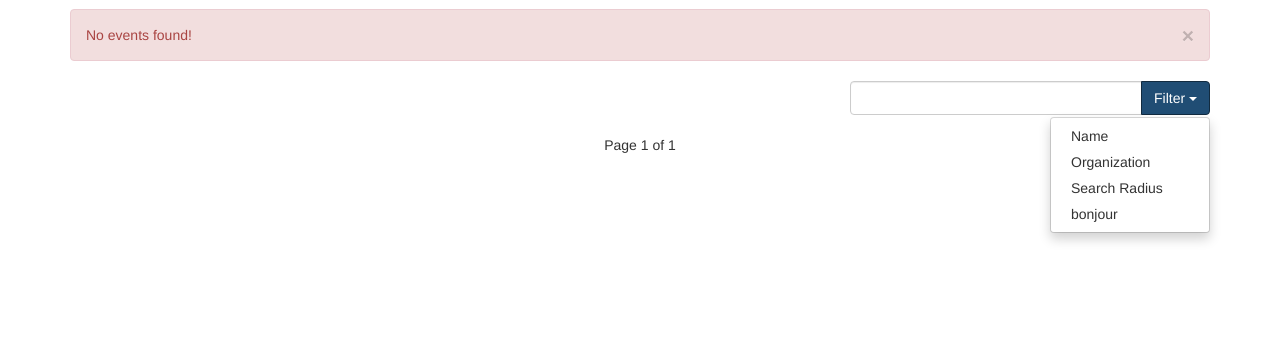
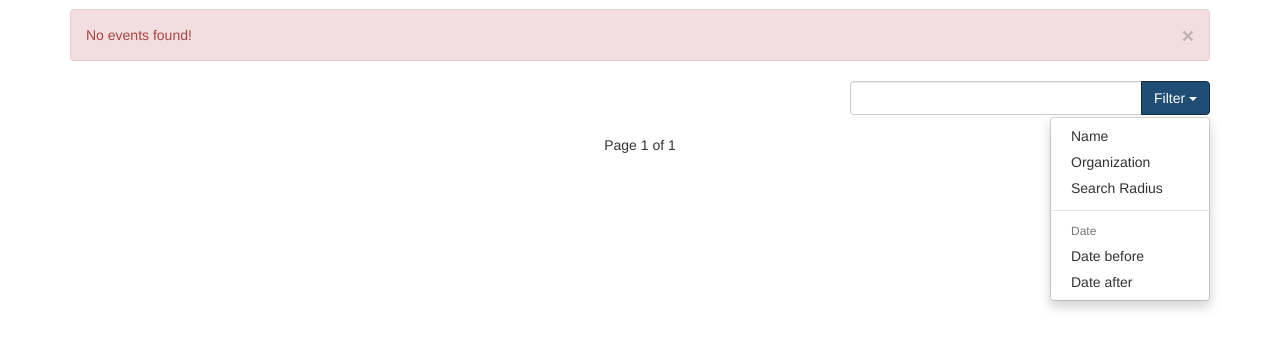
Before and after one commit to mattr555/AtYourService, a Django app: page /list/ in a window 1280 px wide, after a click on "Filter". Shown: the part 51-400 px from the top of the page. Run offline with Django 3.2, Linux system fonts and the light colour scheme; data that the repository does not hold is empty; some libraries are stand-ins or nearby versions.

Commit message:
Added filters for dates fixed URI encoding for the querystring

```diff
--- a/main/templates/main/list_events.html
+++ b/main/templates/main/list_events.html
@@ -24,7 +24,10 @@
 					<li><a class='filter-link' data-filter='name__icontains'>Name</a></li>
 					<li><a class='filter-link' data-filter='organization__name__icontains'>Organization</a></li>
 					<li><a class='filter-link' data-filter='range'>Search Radius</a></li>
-					<li><a class='filter-link' data-filter='name__icontains'>bonjour</a></li>
+					<li class='divider'></li>
+					<li class='dropdown-header'>Date</li>
+					<li><a class='filter-link' data-filter='date_start__lte'>Date before</a></li>
+					<li><a class='filter-link' data-filter='date_start__gte'>Date after</a></li>
 				</ul>
 			</div>
 		</div>
@@ -68,7 +71,8 @@ $(document).ready(function(){
 	$('#browse-link').parent().addClass('active')
 
 	$('.remove-filter').on('click', function(){
-		var querystring = $(this).parent().data('querystring')
+		var querystring = encodeURI($(this).parent().data('querystring'))
+		alert(querystring)
 		window.location = window.location.href.replace('&' + querystring, '').replace(querystring, '')
 	})
 
--- a/main/views.py
+++ b/main/views.py
@@ -11,6 +11,7 @@ from django.core.urlresolvers import reverse
 
 from itertools import chain
 from operator import attrgetter
+from datetime import datetime
 
 from main.forms import MyUserCreate, UserEventCreate
 from main.models import Event, UserEvent, Organization
@@ -77,13 +78,20 @@ def list_events(request, page):
             pass
         else:
             v = request.GET.get(k)
-            filter_dict[k] = v
             if 'organization_id' in k:
                 filters["Organization: " + str(Organization.objects.get(pk=v).name)] = k + '=' + v
             elif 'organization__name' in k:
                 filters["Organization contains: " + v] = k + '=' + v
             elif 'name' in k:
                 filters["Name contains: " + v] = k + '=' + v
+            elif 'date' in k:
+                if k == 'date_start__gte':
+                    filters["Date after: " + v] = k + '=' + v
+                elif k == 'date_start__lte':
+                    filters["Date before: " + v] = k + '=' + v
+                raw_date = v.split('/')
+                v = datetime(int(raw_date[2]), int(raw_date[0]), int(raw_date[1]))
+            filter_dict[k] = v
         set = set.filter(**filter_dict)
 
     paginator = Paginator(set, 10, allow_empty_first_page=True)
```
